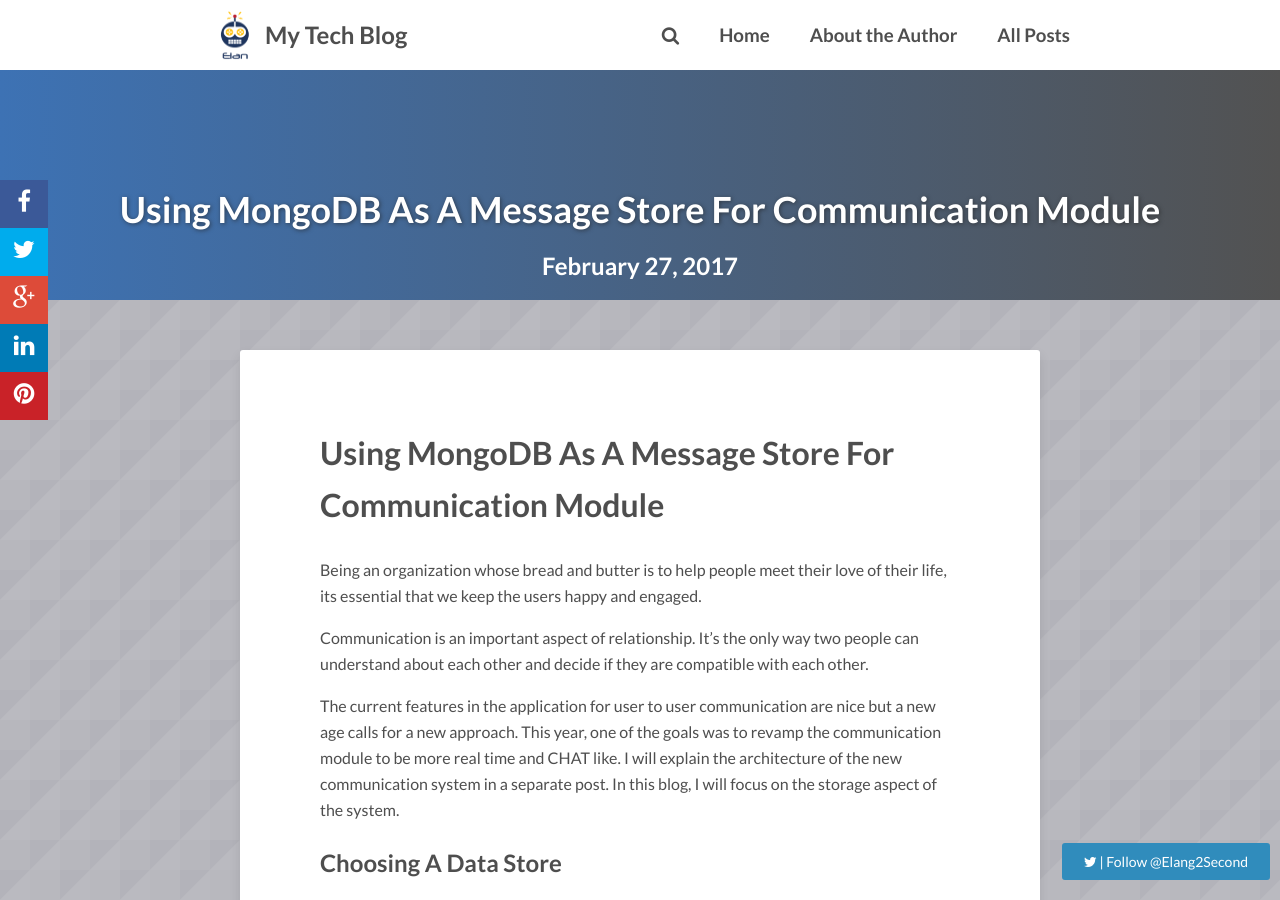
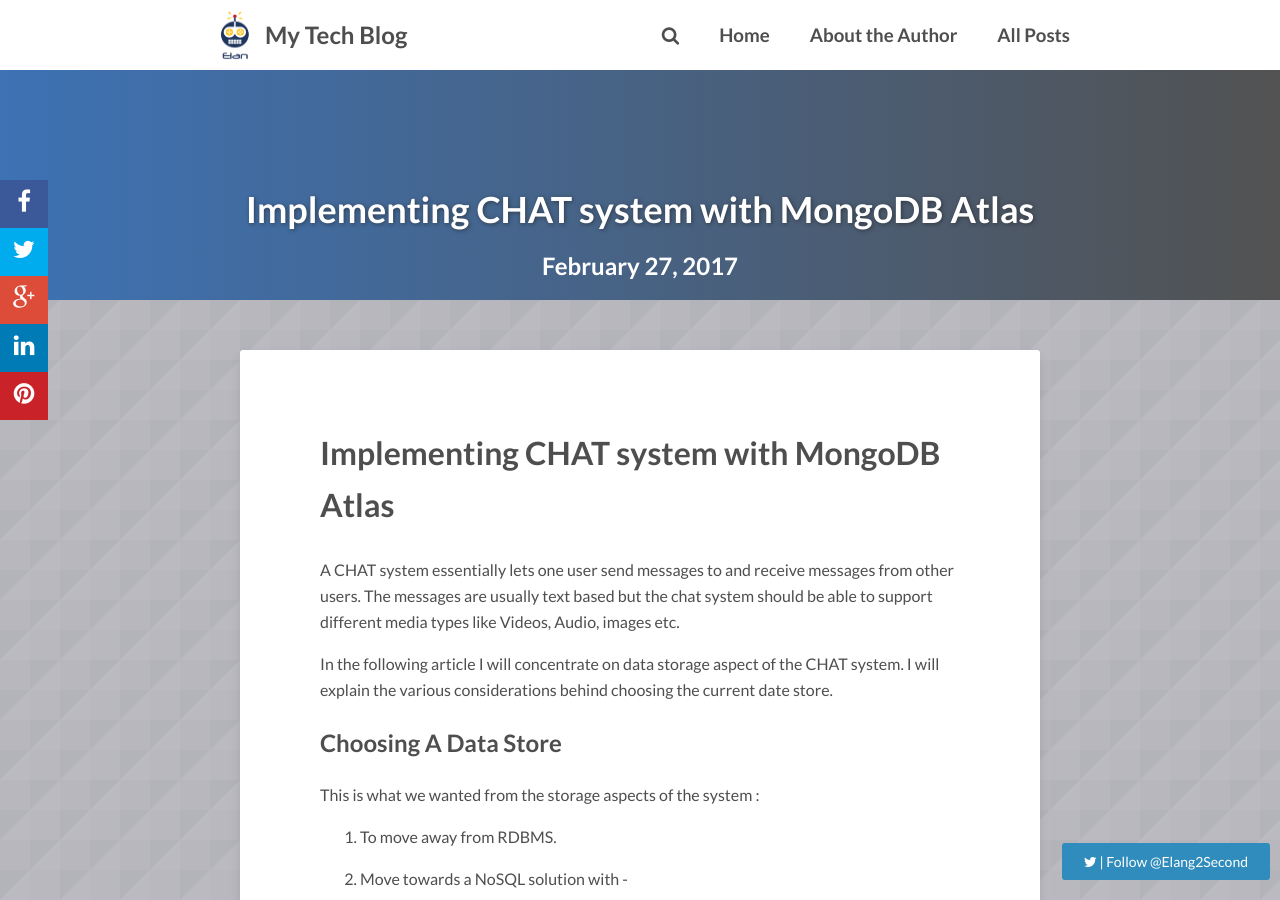
Before and after one commit to elang2/elang2.github.io, a Jekyll site: the page built from _posts/2017-02-27-MongoDB Atlas as a Message Store.md, in a window 1280 px wide and 900 px high. Built offline with Jekyll 4.4.1, drawn with Linux system fonts in a browser that asks for light colours; nearby versions of some CDN libraries; comment, search, counter and statistics services are not loaded; some of the changed text lies outside the part shown.

Commit message:
Adding Hystrix and renaming message store

```diff
--- a/_posts/2017-02-27-Messaging Service with MongoDB Atlas.md
+++ b/_posts/2017-02-27-MongoDB Atlas as a Message Store.md
@@ -1,19 +1,15 @@
 ---
 layout: post
-title: Using MongoDB As A Message Store For Communication Module
+title: Implementing CHAT system with MongoDB Atlas
 tags: [MongoDB]
-categories: [Monitoring]
+categories: [MongoDB]
 image:
   background: triangular.png
 ---
 
-Being an organization whose bread and butter is to help people meet their love of their life, its essential that we keep the users happy and engaged.
+A CHAT system essentially lets one user send messages to and receive messages from other users. The messages are usually text based but the chat system should be able to support different media types like Videos, Audio, images etc.
 
-Communication is an important aspect of relationship. It's the only way two people can understand about each other and decide if they are compatible with each other.
-
-The current features in the application for user to user communication are nice but a new age calls for a new approach. This year, one of the goals was to revamp the communication module to be more real time and CHAT like.
-I will explain the architecture of the new communication system in a separate post. In this blog, I will focus on the storage aspect of the system.
-
+In the following article I will concentrate on data storage aspect of the CHAT system. I will explain the various considerations behind choosing the current date store.
 
 ## Choosing A Data Store
 This is what we wanted from the storage aspects of the system :
```
Also changed, not shown: _posts/2017-02-25-Hystrix.md (+16 -5 lines).
